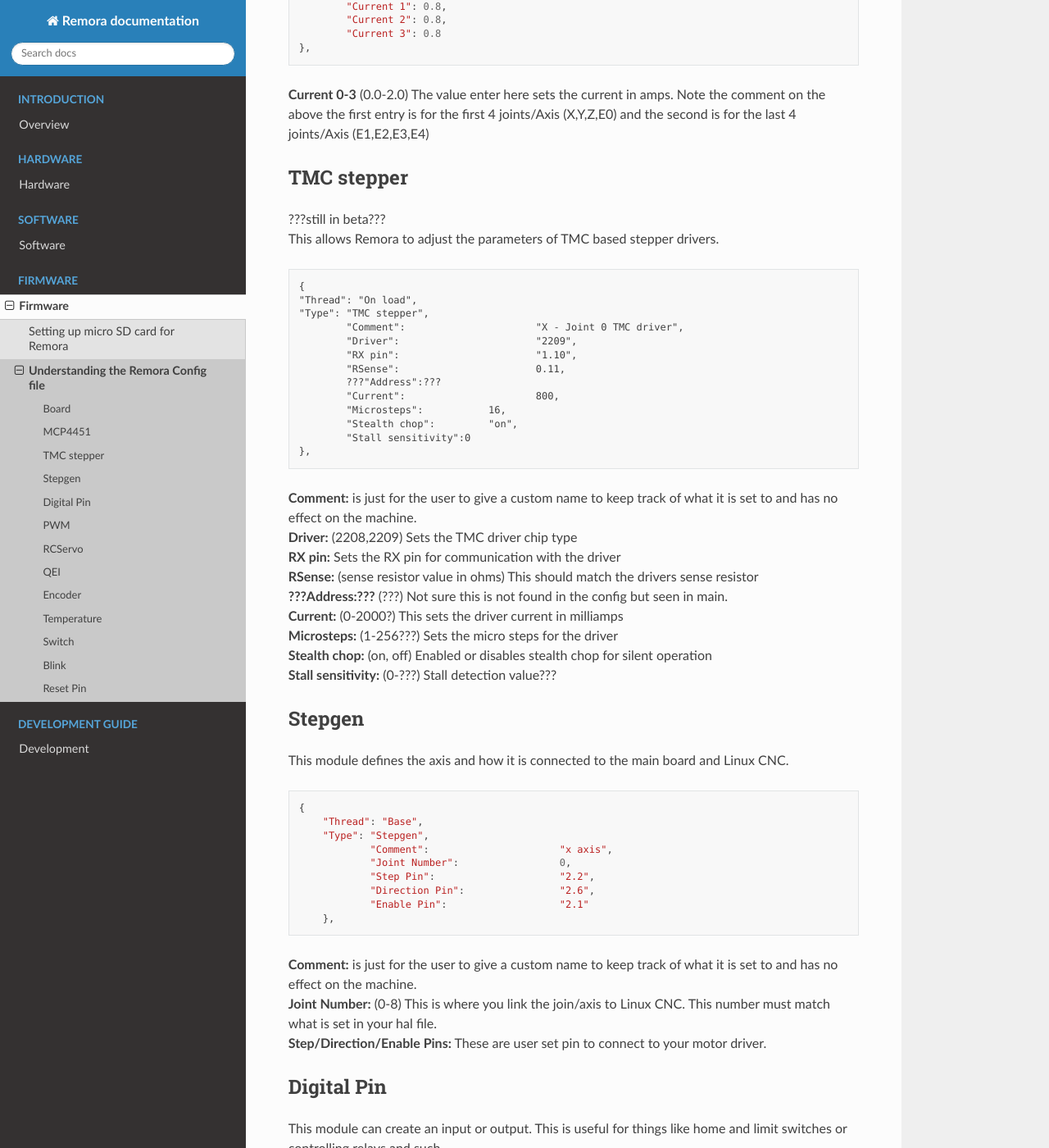
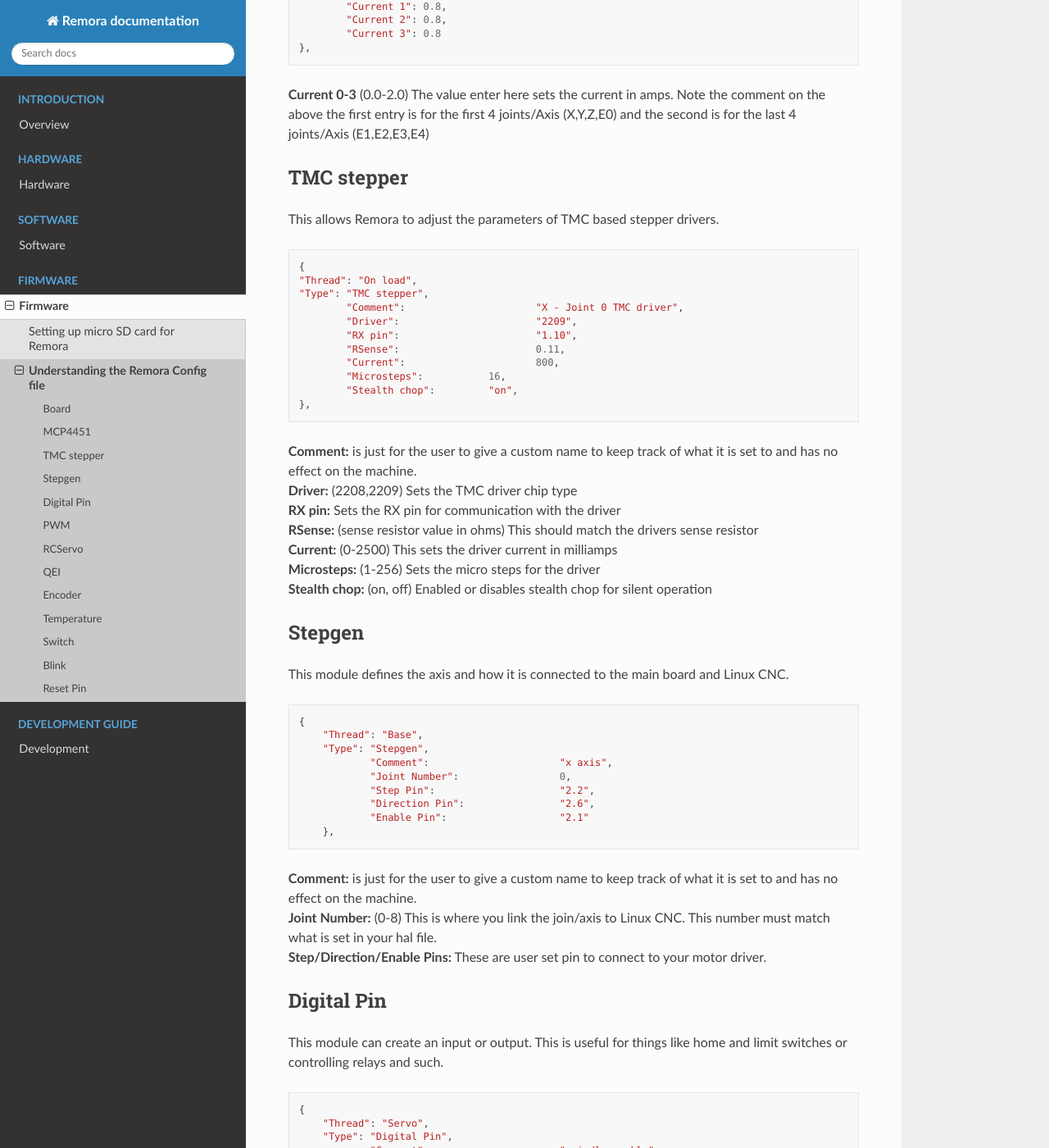
Before and after one commit to scottalford75/Remora-docs, a Sphinx documentation site: the page built from docs/source/firmware/Setup-Config-File.rst, in a window 1280 px wide and 1400 px high, scrolled down 1084 px. Shown: the whole window at 82% size. Built offline with Sphinx 7.4.7 and the Read the Docs theme 2.0.0, drawn with Linux system fonts in a browser that asks for light colours; some of the changed text lies outside the part shown.

Commit message:
fixed spelling errors and removed not needed TMC options
fixed spelling errors and removed not needed TMC options

```diff
--- a/docs/source/firmware/Setup-Config-File.rst
+++ b/docs/source/firmware/Setup-Config-File.rst
@@ -61,7 +61,6 @@
 
 TMC stepper
 -----------
-| ???still in beta???
 | This allows Remora to adjust the parameters of TMC based stepper drivers.
 
 .. code-block::
@@ -73,22 +72,18 @@
 		"Driver": 			"2209",
 		"RX pin": 			"1.10",
 		"RSense":			0.11,
-		???"Address":???
 		"Current":			800,
 		"Microsteps":		16,
 		"Stealth chop":		"on",
-		"Stall sensitivity":0
 	},
 
 | **Comment:** is just for the user to give a custom name to keep track of what it is set to and has no effect on the machine.
 | **Driver:**	(2208,2209) Sets the TMC driver chip type
 | **RX pin:** Sets the RX pin for communication with the driver
 | **RSense:** (sense resistor value in ohms) This should match the drivers sense resistor
-| **???Address:???** (???) Not sure this is not found in the config but seen in main.
-| **Current:** (0-2000?) This sets the driver current in milliamps
-| **Microsteps:** (1-256???) Sets the micro steps for the driver
+| **Current:** (0-2500) This sets the driver current in milliamps
+| **Microsteps:** (1-256) Sets the micro steps for the driver
 | **Stealth chop:** (on, off) Enabled or disables stealth chop for silent operation
-| **Stall sensitivity:** (0-???) Stall detection value???
 
 Stepgen
 -------
@@ -283,7 +278,7 @@
 
 Blink
 ---------
-This will turn a pin on and off useful for leds?
+This will turn a pin on and off useful for leds
 
 .. code-block::
 
```
Also changed, not shown: other parts of docs/source/firmware/Setup-Config-File.rst (+5 -5 lines).
